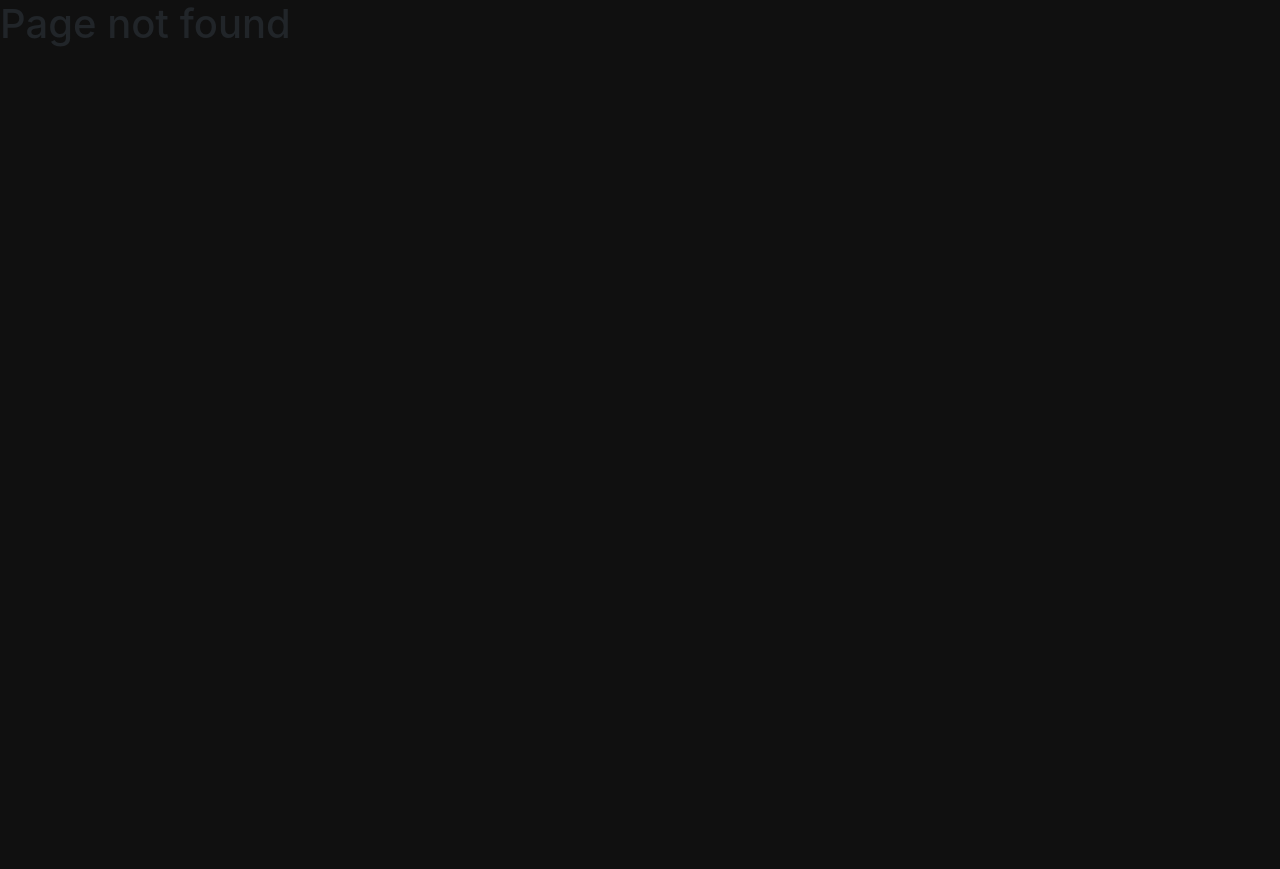
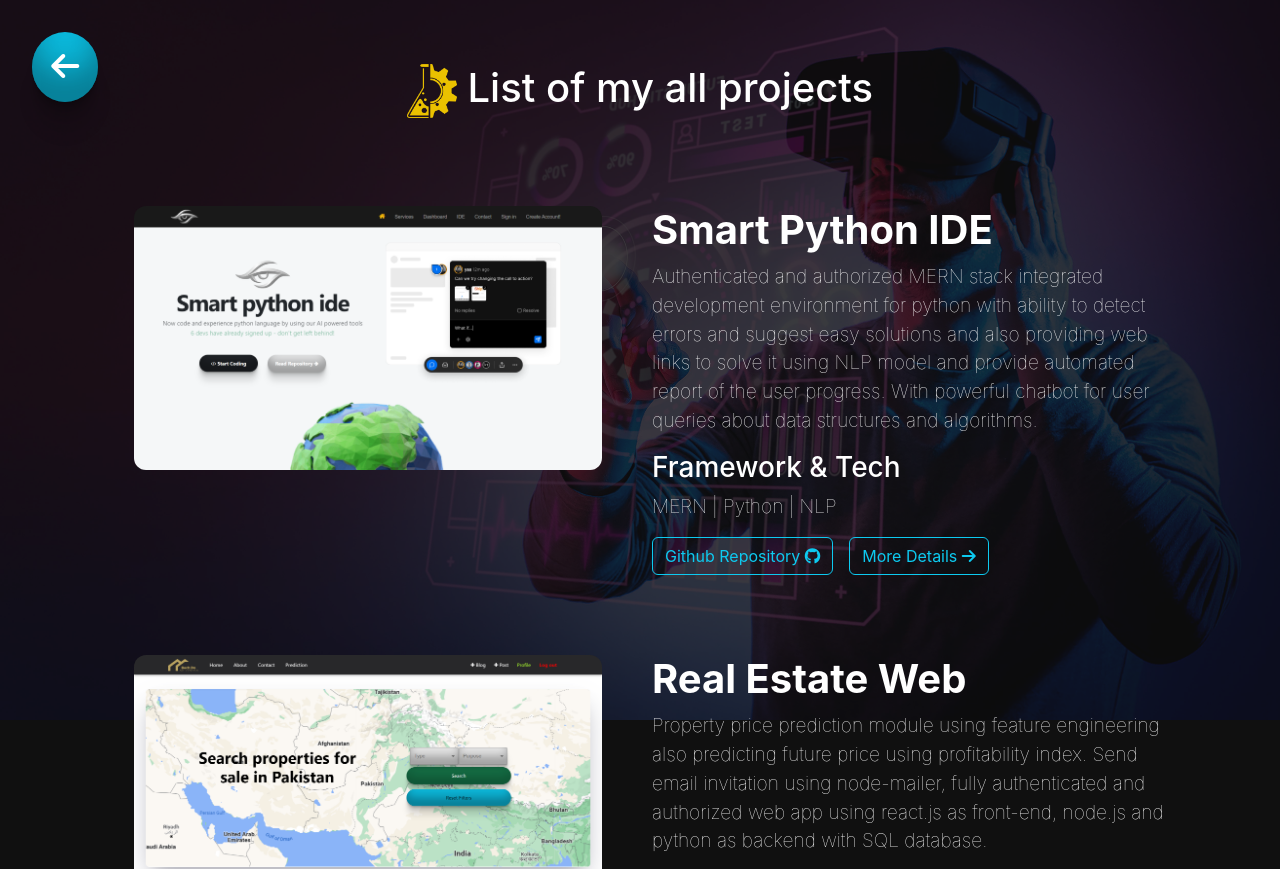
Before and after one commit to uxairishere/profile, a React (Create React App) app: page /#/projects in a window 1280 px wide. Before the commit this address had no page. Shown: the top 869 px of the page. Before the commit the page ends 800 px from the top, so only its background shows below. Built offline with nearby package versions, Linux system fonts and the light colour scheme.

Commit message:
Added all projects

```diff
--- a/package.json
+++ b/package.json
@@ -17,6 +17,7 @@
     "react-dom": "^18.2.0",
     "react-icons": "^4.7.1",
     "react-router-dom": "^6.6.1",
+    "react-router-hash-link": "^2.4.3",
     "react-scripts": "5.0.1",
     "react-slide-routes": "^2.0.0",
     "react-spinners": "^0.13.4",
--- a/public/index.html
+++ b/public/index.html
@@ -15,10 +15,12 @@
   <link rel="manifest" href="%PUBLIC_URL%/manifest.json" />
   <!-- fontawesome  -->
   <script src="https://kit.fontawesome.com/ad6139dd5a.js" crossorigin="anonymous"></script>
-    <!-- bootstrap css cdn  -->
-    <link rel="stylesheet" href="https://cdn.jsdelivr.net/npm/bootstrap@5.2.1/dist/css/bootstrap.min.css">
-    <!-- material icons  -->
-    <link  rel="stylesheet" href="https://fonts.googleapis.com/icon?family=Material+Icons" /><!-- scss style  -->
+  <!-- bootstrap css cdn  -->
+  <link rel="stylesheet" href="https://cdn.jsdelivr.net/npm/bootstrap@5.2.1/dist/css/bootstrap.min.css">
+  <!-- material icons  -->
+  <link rel="stylesheet" href="https://fonts.googleapis.com/icon?family=Material+Icons" /><!-- scss style  -->
+  <!-- Bootstrap Font Icon CSS -->
+  <link rel="stylesheet" href="https://cdn.jsdelivr.net/npm/bootstrap-icons@1.5.0/font/bootstrap-icons.css">
   <!-- FONT FAMILY -->
   <!-- FONT BAD SCRIPTS -->
   <link rel="preconnect" href="https://fonts.googleapis.com">
--- a/src/App.js
+++ b/src/App.js
@@ -1,10 +1,10 @@
 import React, { useState, useEffect } from 'react';
 import Profile from './components/Home/Profile';
 import ProjectDetail from './components/Home/ProjectDetail';
+import AllProjects from './components/Home/AllProjects';
 import NotFound from './components/Home/NotFound';
 import Loader from './components/Home/Loader';
 import { projects } from './components/states/project.state';
-import { PuffLoader } from 'react-spinners';
 import {Routes, Route } from 'react-router-dom';
 
 
@@ -24,6 +24,7 @@ const App = () => {
         <Routes>
           <Route path='/' element={loading ? <Loader/> :<Profile />} />
           <Route path='/project/:id' element={<ProjectDetail projects={projects} />} />
+          <Route path='/projects' element={<AllProjects projects={projects} />} />
           <Route path='*' element={<NotFound />} />
         </Routes>
     </div>
--- a/src/components/Home/About.jsx
+++ b/src/components/Home/About.jsx
@@ -1,10 +1,5 @@
 import React from "react";
 import aboutVid from "../images/aboutVid.mp4"
-import numllogo from "../images/numllogo.png"
-import googlelogo from "../images/googlelogo.jpg"
-
-
-
 import AOS from 'aos';
 import 'aos/dist/aos.css';
 
--- /dev/null
+++ b/src/components/Home/AllProjects.jsx
@@ -0,0 +1,43 @@
+import React from 'react'
+import project from '../images/icons/projects.png'
+import { useNavigate } from 'react-router-dom';
+import bg from '../images/pbg.jpg'
+import Footer from './Footer';
+
+const AllProjects = (props) => {
+    const navigate = useNavigate();
+    const goBack = () => {
+        navigate(-1);
+    }
+    return (
+        <div className='all-projects-container text-white'>
+            <img src={bg} alt="bg" className='all-project-bg-img fixed-top' />
+
+            <div className='fixed-top' style={{ margin: '2rem 0 0 2rem' }}>
+                <button onClick={goBack} className='btn btn-info back-button'><i className='fa fa-arrow-left'></i></button>
+            </div>
+            <h1 className='all-projects-h1'><img src={project} alt="loading..." className='all-projects-icon' width='50' /> List of my all projects</h1>
+            {
+                props.projects.map((val, index) => (
+                    <div className='row project-container all-projects-wrapper' key={index}>
+                        <div className='col-md-6 project-cover-container'>
+                            <img className='project-cover' src={val.img} alt="Loading img..." />
+                        </div>
+                        <div className='col-md-6 project-details-container all-projects-desc '>
+                            <h1 className='project-h1'>{val.heading}</h1>
+                            <p className='project-p'>{val.desc}</p>
+                            <h3>Framework & Tech</h3>
+                            <p className='project-p'>{val.tech}</p>
+                            <a className='btn btn-outline-info all-projects-btn' href={val.links.github} style={{ margin: '0 1rem 0 0' }}>Github Repository <i className='fa fa-github'></i></a>
+                            <a className='btn btn-outline-info all-projects-btn' href={'/profile/#/project/' + val._id}>More Details <i className='fa fa-arrow-right'></i></a>
+
+                        </div>
+                    </div>
+                ))
+            }
+        <Footer/>
+        </div>
+    )
+}
+
+export default AllProjects
--- a/src/components/Home/Loader.jsx
+++ b/src/components/Home/Loader.jsx
@@ -1,6 +1,5 @@
 import React from 'react'
 import { PuffLoader } from 'react-spinners';
-
 
 const Loader = () => {
   return (
--- a/src/components/Home/Navi.jsx
+++ b/src/components/Home/Navi.jsx
@@ -1,5 +1,6 @@
 import React from "react";
 import logo from "../images/logo.png"
+import { HashLink as Link } from 'react-router-hash-link';
 
 const Navi = () => {
   function HandleScroll() {
@@ -24,20 +25,23 @@ const Navi = () => {
             <div className="collapse navbar-collapse" id="navbarNav">
               <ul className="navbar-nav ms-md-auto gap-2 text-center">
                 <li className="nav-item rounded">
-                  <a className="nav-link" aria-current="page" href="#home">
-                  <i className='fa fa-home' style={{fontSize: '1.3rem'}}></i></a>
+                  <Link className="nav-link" aria-current="page" to="#home">
+                  <i className='fa fa-home' style={{fontSize: '1.3rem'}}></i></Link>
                 </li>
                 <li className="nav-item rounded">
-                  <a className="nav-link" href="#about">About</a>
+                  <a className="nav-link" href="/profile/#/projects"><i style={{fontSize: '1.3rem'}} class="bi bi-view-list"></i></a>
                 </li>
                 <li className="nav-item rounded">
-                  <a className="nav-link" href="#services"><i className="bi bi-telephone-fill me-2"></i>Services</a>
+                  <Link className="nav-link" to="#about">About</Link>
                 </li>
                 <li className="nav-item rounded">
-                  <a className="nav-link" href="#projects"><i className="bi bi-telephone-fill me-2"></i>Portfolio</a>
+                  <Link className="nav-link" to="#services">Services</Link>
                 </li>
                 <li className="nav-item rounded">
-                  <a className="nav-link" href="#contact"><i className="bi bi-telephone-fill me-2"></i>Contact</a>
+                  <Link className="nav-link" to="#projects">Portfolio</Link>
+                </li>
+                <li className="nav-item rounded">
+                  <Link className="nav-link" to="#contact">Contact</Link>
                 </li>
                 <ul className='navbar-nav'>
 
--- a/src/components/Home/ProjectDetail.jsx
+++ b/src/components/Home/ProjectDetail.jsx
@@ -1,6 +1,7 @@
-import React, { useState } from 'react'
+import React from 'react'
 import bg from '../images/pbg.jpg'
-import { useParams, useNavigate, useLocation } from 'react-router-dom';
+import Footer from './Footer'
+import { useParams, useNavigate } from 'react-router-dom';
 const ProjectDetail = (props) => {
     const navigate = useNavigate();
     const goBack = () => {
@@ -41,6 +42,7 @@ const ProjectDetail = (props) => {
                         : null
                 ))
             }
+            <Footer/>
         </div>
     )
 }
--- a/src/components/Home/Projects.jsx
+++ b/src/components/Home/Projects.jsx
@@ -33,7 +33,9 @@ function Projects() {
                     }
 
                 </div>
-                <button onClick={() => {loadHandler()}} className='btn btn-outline-info ' style={{width: "15rem", margin: '0 auto'}}>View more...</button>
+                <button onClick={() => {loadHandler()}} className='btn btn-outline-info' style={{width: "15rem", margin: '0 auto'}}>View more...</button><br/>
+                <a className="btn btn-outline-success" href="/profile/#/projects" style={{width: "15rem", margin: '1rem auto'}}>View List <i class="bi bi-view-list"></i></a>
+
 
             </div>
 
--- a/src/components/states/project.state.js
+++ b/src/components/states/project.state.js
@@ -84,7 +84,10 @@ export const projects = [
         tech: "Android Application",
         path_link: "#",
         img: require("../images/androidProject1.png"),
-        desc: 'Search movies using api calls to get desired movie details. Fully dynamic recycler view. (Android Studio | Java).'
+        desc: 'Search movies using api calls to get desired movie details. Fully dynamic recycler view. (Android Studio | Java).',
+        links: {
+            github: 'https://github.com/uxairishere'
+        },
     },
     {
         _id: 4,
@@ -92,7 +95,10 @@ export const projects = [
         tech: "React | Firebase | Tailwind",
         path_link: "#",
         img: require("../images/reactGallery1.png"),
-        desc: 'Lorem...'
+        desc: 'Lorem...',
+        links: {
+            github: 'https://github.com/uxairishere'
+        },
     },
     {
         _id: 5,
@@ -100,7 +106,10 @@ export const projects = [
         tech: "MERN Stack",
         path_link: "#",
         img: require("../images/codeanalizer.png"),
-        desc: 'Lorem...'
+        desc: 'Lorem...',
+        links: {
+            github: 'https://github.com/uxairishere'
+        },
 
     },
     {
@@ -109,7 +118,10 @@ export const projects = [
         tech: "Node | Express | Bootstrap",
         path_link: "#",
         img: require("../images/unidownloader.png"),
-        desc: 'Lorem...'
+        desc: 'Lorem...',
+        links: {
+            github: 'https://github.com/uxairishere'
+        },
 
     },
     {
@@ -118,6 +130,9 @@ export const projects = [
         tech: "Node | Express | MongoDB",
         path_link: "#",
         img: require("../images/smartcode.png"),
-        desc: 'Lorem...'
+        desc: 'Lorem...',
+        links: {
+            github: 'https://github.com/uxairishere'
+        },
     },
 ]
--- a/src/index.css
+++ b/src/index.css
@@ -291,6 +291,17 @@ box-shadow:  2px 2px 5px #bebebe,
              -2px -2px 5px #ffffff;
 }
 
+/* All PROJECTS  */
+.all-projects-h1{
+  text-align: center;
+  padding: 4rem 0 0 0;
+}
+.all-project-bg-img{
+  width: 100%;
+  z-index: -1;
+  position:fixed;
+  opacity: 0.2;
+}
 /* TOOLS AND TECH  */
 
 .tools-main {
@@ -829,6 +840,26 @@ img:nth-child(2) {
   .mail-alert {
     width: 90%;
   }
+  /* All PROJECTS  */
+  .all-projects-container{
+    padding: 0 0 5rem 0;
+  }
+.all-projects-h1{
+  text-align: center;
+  padding: 4rem 0 0 0;
+}
+.all-projects-wrapper{
+  text-align: center;
+  padding-top: 2rem !important;
+ }
+ .all-projects-desc{
+  text-align: center;
+  padding-top: 1rem !important;
+ }
+.all-projects-btn{
+  margin: 1rem 0;
+  width: 20rem;
+}
   /* Footer  */
   .footer-links{
   text-decoration: none;
```
Also changed, not shown: src/components/images/icons/projects.png (added), 1 other file (tests, documents, lock files or other folders).
